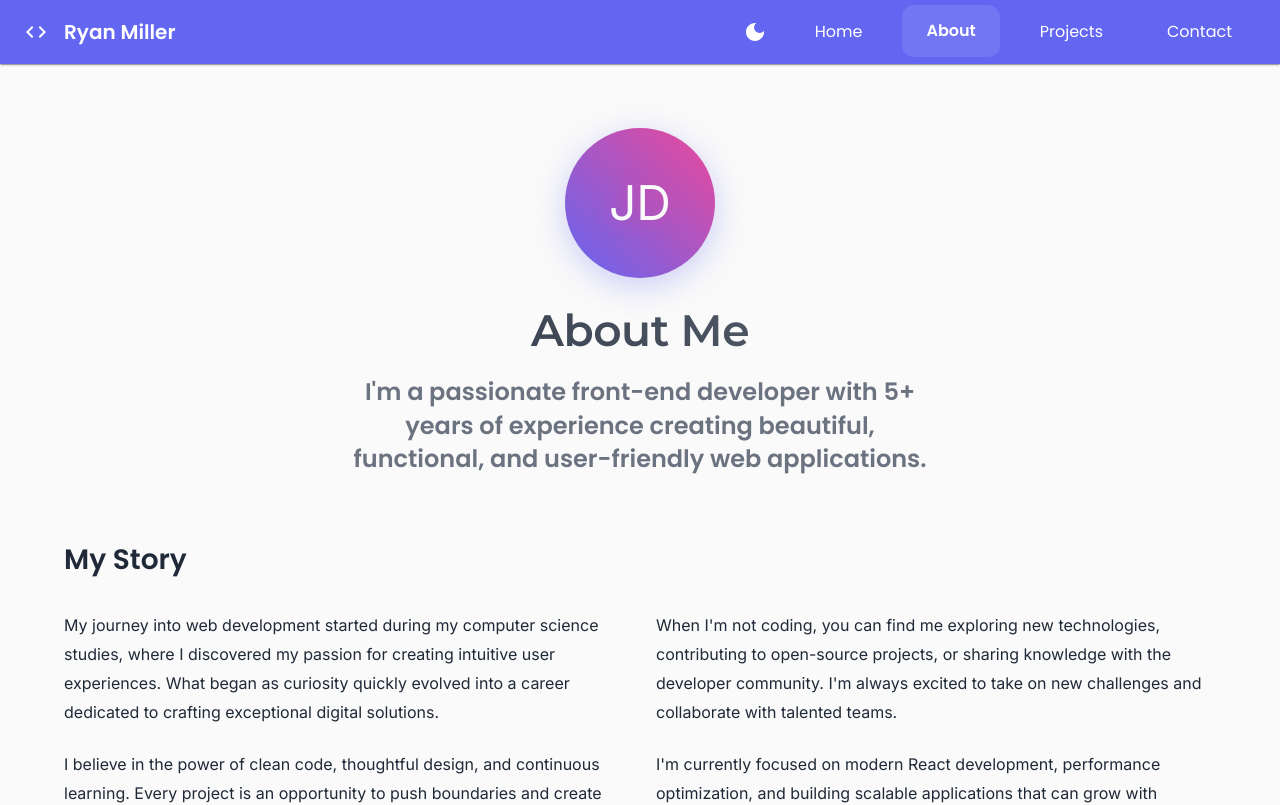
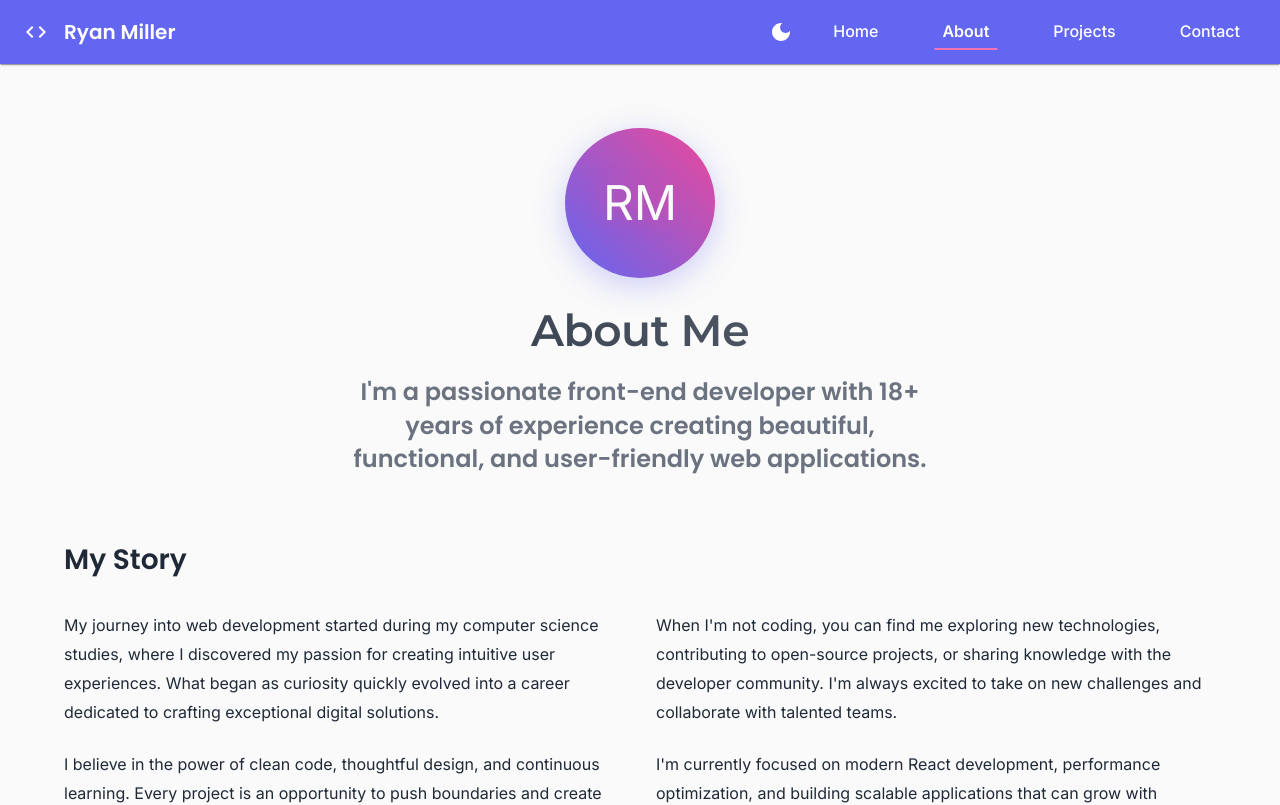
Before and after one commit to ryanpmiller/portfolio, a React (Vite) app: page /about in a window 1280 px wide. Shown: the top 805 px of the page. Built offline with nearby package versions, Linux system fonts and the light colour scheme.

Commit message:
feat: Updated the display of the header navigation to look more like links than buttons

```diff
--- a/src/components/Header/Header.tsx
+++ b/src/components/Header/Header.tsx
@@ -4,7 +4,6 @@ import {
 	AppBar,
 	Toolbar,
 	Typography,
-	Button,
 	Box,
 	IconButton,
 	Drawer,
@@ -67,16 +66,14 @@ const Header: React.FC = () => {
 						<ListItemButton
 							sx={{
 								textAlign: 'center',
-								backgroundColor: isActiveRoute(item.path)
-									? 'rgba(25, 118, 210, 0.12)'
-									: 'transparent',
+								backgroundColor: 'transparent',
+								py: 2,
 								'&:hover': {
-									backgroundColor: isActiveRoute(item.path)
-										? 'rgba(25, 118, 210, 0.2)'
-										: 'rgba(0, 0, 0, 0.04)',
+									backgroundColor: 'rgba(25, 118, 210, 0.08)',
 								},
 								borderLeft: isActiveRoute(item.path) ? 3 : 0,
 								borderLeftColor: 'primary.main',
+								transition: 'all 0.3s ease-in-out',
 							}}
 							onClick={() => handleNavigation(item.path)}
 						>
@@ -86,10 +83,12 @@ const Header: React.FC = () => {
 									'& .MuiListItemText-primary': {
 										fontWeight: isActiveRoute(item.path)
 											? 600
-											: 400,
+											: 500,
 										color: isActiveRoute(item.path)
 											? 'primary.main'
 											: 'inherit',
+										fontSize: '1rem',
+										transition: 'all 0.3s ease-in-out',
 									},
 								}}
 							/>
@@ -156,42 +155,75 @@ const Header: React.FC = () => {
 								<MenuIcon />
 							</IconButton>
 						) : (
-							<Box sx={{ display: 'flex', gap: 2 }}>
+							<Box
+								sx={{
+									display: 'flex',
+									gap: 4,
+									alignItems: 'center',
+								}}
+							>
 								{menuItems.map(item => (
-									<Button
+									<motion.div
 										key={item.label}
-										color="inherit"
+										whileHover={{ scale: 1.05 }}
+										whileTap={{ scale: 0.95 }}
+									>
+										<Typography
+											variant="body1"
+											component="span"
 											onClick={() =>
 												handleNavigation(item.path)
 											}
 											sx={{
 												position: 'relative',
-											borderBottom: isActiveRoute(
+												cursor: 'pointer',
+												color: 'inherit',
+												fontWeight: isActiveRoute(
 													item.path
 												)
-												? 2
-												: 0,
-											borderBottomColor: 'primary.main',
-											backgroundColor: isActiveRoute(
+													? 600
+													: 500,
+												fontSize: '1rem',
+												textDecoration: 'none',
+												transition:
+													'all 0.3s ease-in-out',
+												px: 2,
+												py: 1.5,
+												borderRadius: 1,
+												'&:hover': {
+													color: isDarkMode
+														? 'rgba(255, 255, 255, 0.9)'
+														: 'rgba(255, 255, 255, 0.95)',
+													transform:
+														'translateY(-1px)',
+												},
+												'&::after': {
+													content: '""',
+													position: 'absolute',
+													bottom: '3px',
+													left: '50%',
+													transform:
+														'translateX(-50%)',
+													width: isActiveRoute(
 														item.path
 													)
-												? 'rgba(255, 255, 255, 0.1)'
-												: 'transparent',
-											'&:hover': {
-												backgroundColor: isActiveRoute(
-													item.path
-												)
-													? 'rgba(255, 255, 255, 0.15)'
-													: 'rgba(255, 255, 255, 0.08)',
+														? '80%'
+														: '0%',
+													height: '2px',
+													backgroundColor: isDarkMode
+														? 'primary.main'
+														: 'secondary.light',
+													transition:
+														'width 0.3s ease-in-out',
 												},
-											fontWeight: isActiveRoute(item.path)
-												? 600
-												: 400,
-											transition: 'all 0.2s ease-in-out',
+												'&:hover::after': {
+													width: '80%',
+												},
 											}}
 										>
 											{item.label}
-									</Button>
+										</Typography>
+									</motion.div>
 								))}
 							</Box>
 						)}
--- a/src/pages/About/About.tsx
+++ b/src/pages/About/About.tsx
@@ -182,7 +182,7 @@ const About: React.FC = () => {
 											repeatType: 'reverse',
 										}}
 									>
-										JD
+										RM
 									</motion.span>
 								</Avatar>
 							</motion.div>
@@ -212,7 +212,7 @@ const About: React.FC = () => {
 									mx: 'auto',
 								}}
 							>
-								I'm a passionate front-end developer with 5+
+								I'm a passionate front-end developer with 18+
 								years of experience creating beautiful,
 								functional, and user-friendly web applications.
 							</Typography>
@@ -733,7 +733,6 @@ const About: React.FC = () => {
 															<motion.div
 																whileHover={{
 																	scale: 1.2,
-																	rotate: 180,
 																}}
 																transition={{
 																	duration: 0.3,
```
Also changed, not shown: 1 other file (tests, documents, lock files or other folders). Lines whose indentation alone changed are shown as unchanged.
